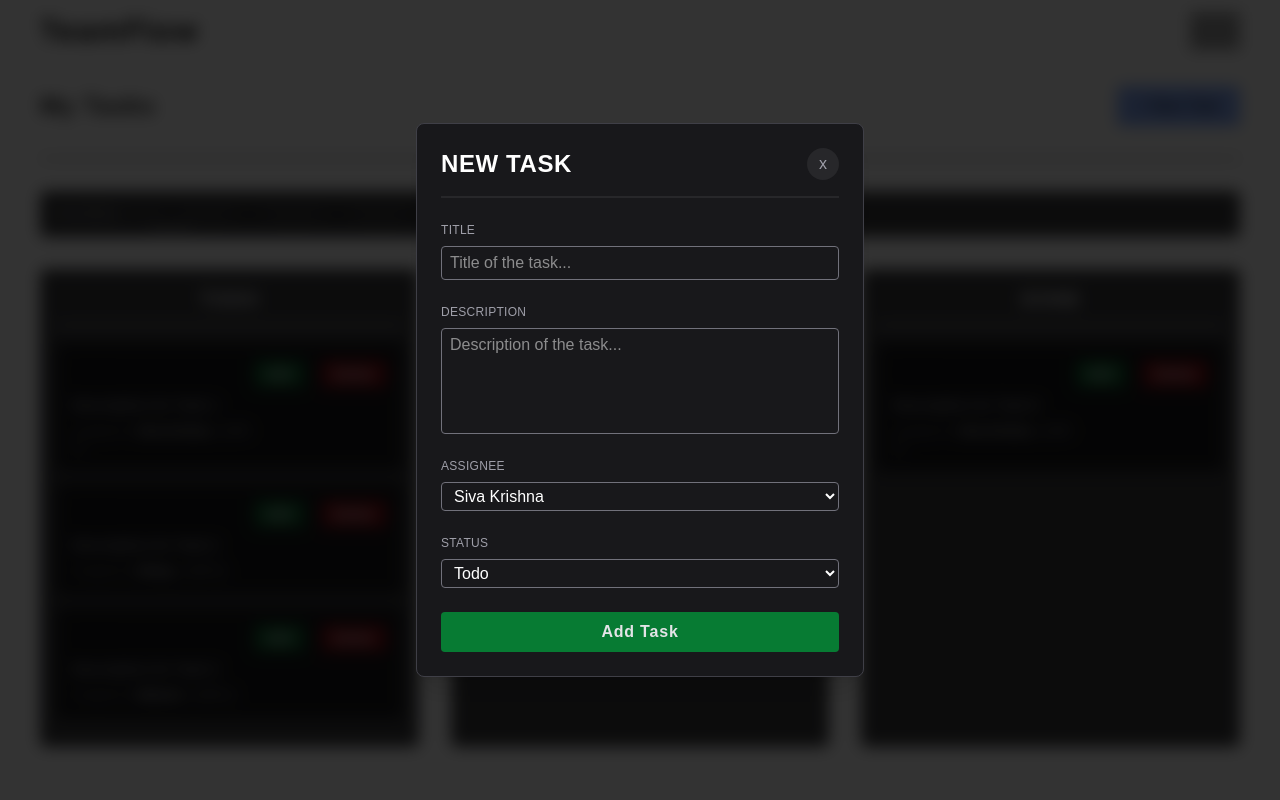
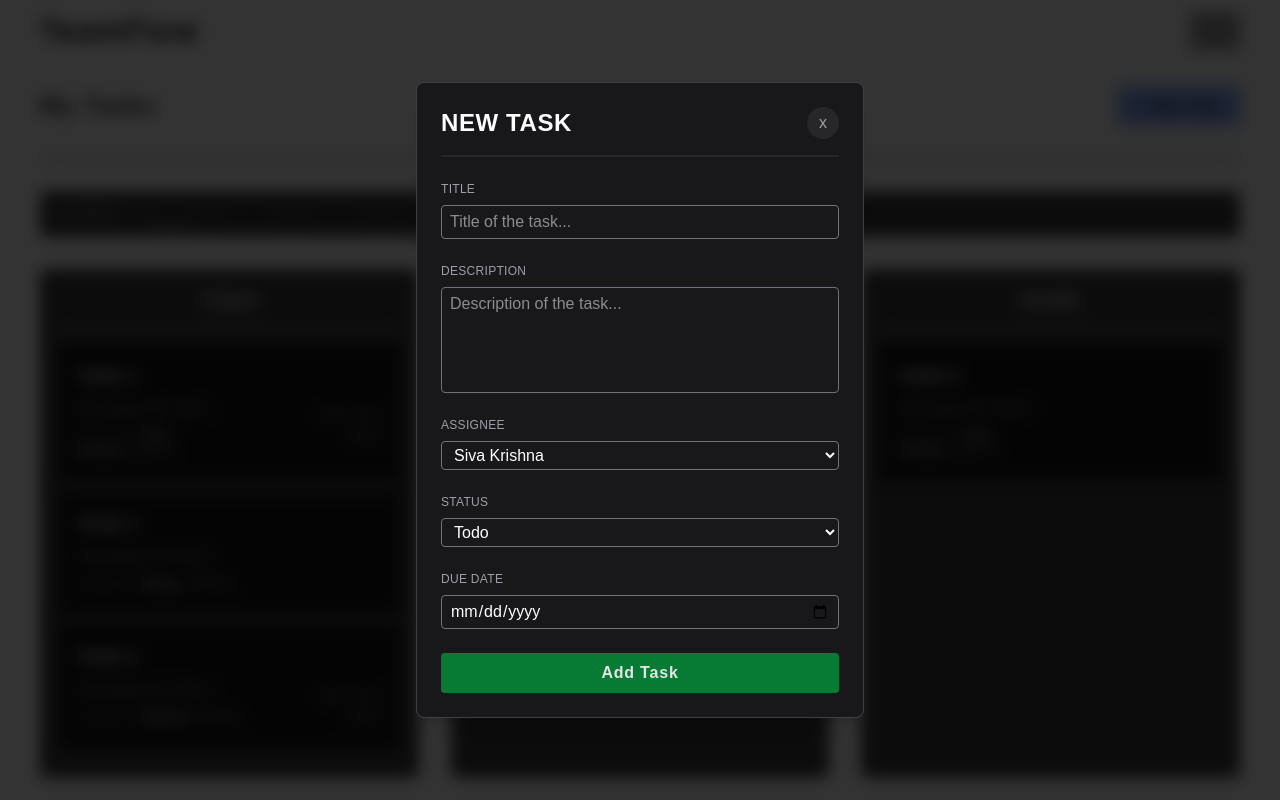
Before and after one commit to SivaKrishna6745/TeamFlow, a Next.js app: page / in a window 1280 px wide. Both pictures are taken after a click on the button "+ New Task". Built offline with nearby package versions, Linux system fonts and the light colour scheme; grey boxes are pictures that could not be loaded.

Commit message:
feat: Add due date support and UI improvements

```diff
--- a/mockData.ts
+++ b/mockData.ts
@@ -11,6 +11,7 @@ export const tasksData: Task[] = [
             userId: 'USR-1',
             name: 'Siva Krishna',
         },
+        dueDate: '2026-09-05T12:52:28.953Z',
     },
     {
         id: '2',
@@ -33,6 +34,7 @@ export const tasksData: Task[] = [
             userId: 'USR-2',
             name: 'Mahesh',
         },
+        dueDate: '2026-09-08T12:52:28.953Z',
     },
     {
         id: '4',
@@ -44,6 +46,7 @@ export const tasksData: Task[] = [
             userId: 'USR-3',
             name: 'Dileep',
         },
+        dueDate: '2026-09-10T12:52:28.953Z',
     },
     {
         id: '5',
--- a/src/components/TaskBoard.tsx
+++ b/src/components/TaskBoard.tsx
@@ -75,7 +75,7 @@ const TaskBoard = () => {
 
     const updateTask = (
         id: string,
-        changes: { title?: string; description?: string; assignee?: User; status?: Status },
+        changes: { title?: string; description?: string; assignee?: User; status?: Status; dueDate?: string },
     ) => {
         setTasks((prevTasks) =>
             prevTasks.map((t) =>
@@ -86,6 +86,7 @@ const TaskBoard = () => {
                           description: changes.description ?? t.description,
                           assignee: changes.assignee ?? t.assignee,
                           status: changes.status ?? t.status,
+                          dueDate: changes.dueDate ?? t.dueDate,
                       }
                     : t,
             ),
--- a/src/components/TaskCard.tsx
+++ b/src/components/TaskCard.tsx
@@ -13,32 +13,45 @@ const TaskCard = ({ task, edit, del, dragStart }: TaskCardProps) => {
     return (
         <div
             draggable
-            className="bg-zinc-900 rounded-sm p-4 my-3 flex justify-between items-baseline cursor-grab"
+            className="group bg-zinc-900 border border-zinc-800 hover:border-zinc-700 rounded-sm p-5 my-3 flex justify-between items-baseline cursor-grab active:cursor-grabbing hover:shadow-md hover:shadow-black/20 transition-all duration-200"
             onDragStart={() => dragStart(task.id)}
         >
             <div className="flex flex-col gap-2">
-                <p id="title" className="text-lg uppercase">
+                <p id="title" className="text-base font-semibold tracking-wide text-zinc-100 uppercase wrap-break-word">
                     {task.title}
                 </p>
-                <p id="descption" className="text-sm font-bold text-zinc-400">
+                <p id="descption" className="text-sm text-zinc-400 leading-relaxed wrap-break-word">
                     {task.description}
                 </p>
                 <p className="text-xs text-zinc-500">
-                    Assigned to <span className="font-semibold text-zinc-300">{task.assignee.name}</span>
+                    <span>Assigned to </span>
+                    <span className="font-semibold text-zinc-300">{task.assignee.name}</span>
                     <span className="ml-2 text-zinc-400 font-medium">({task.assignee.userId})</span>
                 </p>
             </div>
-            <div className="flex gap-4">
+            <div className="flex flex-col gap-4">
+                <div className="flex gap-4 opacity-90 sm:opacity-0 group-hover:opacity-100 transition-opacity duration-200">
                     <Button
                         label="Edit"
-                    className="px-3 py-1 text-sm bg-green-600/50 text-zinc-200 font-semibold hover:bg-green-500/60 active:scale-95 rounded-sm transition-all duration-300"
+                        className="px-3 py-1 text-xs bg-zinc-800 text-zinc-300 font-semibold hover:bg-green-500/20 hover:text-green-400 active:scale-95 rounded-sm transition-all duration-300 border border-zinc-700/50 hover:border-green-500/30"
                         onClick={() => edit(task.id)}
                     />
                     <Button
                         label="Delete"
-                    className="px-3 py-1 text-sm bg-red-600/50 text-zinc-200 font-semibold hover:bg-red-500/60 active:scale-95 rounded-sm transition-all duration-300"
+                        className="px-3 py-1 text-xs bg-zinc-800 text-zinc-300 font-semibold hover:bg-red-500/20 hover:text-red-400 active:scale-95 rounded-sm transition-all duration-300 border border-zinc-700/50 hover:border-red-500/30"
                         onClick={() => del(task.id)}
                     />
+                </div>
+                {task.dueDate && (
+                    <div className="text-right mt-auto">
+                        <span className="block text-xs font-semibold uppercase tracking-wide text-zinc-500">
+                            Due Date
+                        </span>
+                        <span className="text-xs text-zinc-400 font-medium">
+                            {new Date(task.dueDate).toLocaleDateString(undefined, { month: 'short', day: 'numeric' })}
+                        </span>
+                    </div>
+                )}
             </div>
         </div>
     );
--- a/src/components/TaskColumn.tsx
+++ b/src/components/TaskColumn.tsx
@@ -29,7 +29,7 @@ const TaskColumn = ({ status, tasks, editTask, deleteTask, dragStart, dragOver,
             onDragEnter={() => setIsDragOver(true)}
             onDragOver={dragOver}
             onDragLeave={handleDragLeave}
-            className={`bg-zinc-800/90 rounded-md p-4 transition-all duration-75 ${isDragOver ? 'shadow-md shadow-white/50' : ''}`}
+            className={`bg-zinc-800/90 border rounded-md p-4 transition-all duration-75 ${isDragOver ? 'border-zinc-600 shadow-sm shadow-white/20' : 'border-zinc-800'}`}
         >
             <h2 className="text-xl font-bold uppercase text-center mb-4 text-zinc-200 tracking-wide pb-3 border-b-2 border-zinc-400">
                 {status}
--- a/src/components/TaskForm.tsx
+++ b/src/components/TaskForm.tsx
@@ -12,7 +12,10 @@ interface TaskFormProps {
     add: (task: Task) => void;
     mode?: FormMode;
     editingTask: Task | undefined;
-    update?: (id: string, changes: { title?: string; description?: string; assignee?: User; status?: Status }) => void;
+    update?: (
+        id: string,
+        changes: { title?: string; description?: string; assignee?: User; status?: Status; dueDate?: string },
+    ) => void;
 }
 
 const FORM_FIELD_CLASSNAME =
@@ -25,6 +28,9 @@ const TaskForm = ({ tasks, close, add, mode = 'New', editingTask = undefined, up
     const [description, setDescription] = useState<string>(editMode ? (editingTask?.description ?? '') : '');
     const [status, setStatus] = useState<Status>(editMode ? (editingTask?.status ?? 'Todo') : 'Todo');
     const [assignee, setAssignee] = useState<User>(editMode ? (editingTask?.assignee ?? mockUsers[0]) : mockUsers[0]);
+    const [dueDate, setDueDate] = useState<string>(
+        editMode && editingTask?.dueDate ? (new Date(editingTask?.dueDate).toISOString().split('T')[0] ?? '') : '',
+    );
     const [error, setError] = useState<string>('');
 
     const submitTask = (e: React.FormEvent<HTMLFormElement>) => {
@@ -66,9 +72,10 @@ const TaskForm = ({ tasks, close, add, mode = 'New', editingTask = undefined, up
                 userId: assignee.userId,
                 name: assignee.name,
             },
+            dueDate: dueDate ? new Date(dueDate).toISOString() : undefined,
         };
 
-        if (editMode && editingTask) update?.(editingTask.id, { title, description, assignee, status });
+        if (editMode && editingTask) update?.(editingTask.id, { title, description, assignee, status, dueDate });
         else add(newTask);
 
         setTitle('');
@@ -76,6 +83,7 @@ const TaskForm = ({ tasks, close, add, mode = 'New', editingTask = undefined, up
         setStatus('Todo');
         setError('');
         setAssignee(mockUsers[0]);
+        setDueDate('');
         close();
     };
 
@@ -166,6 +174,19 @@ const TaskForm = ({ tasks, close, add, mode = 'New', editingTask = undefined, up
                     ))}
                 </select>
             </div>
+            <div className="flex flex-col gap-2">
+                <label htmlFor="dueDate" className="text-xs uppercase tracking-wide text-zinc-400">
+                    Due Date
+                </label>
+                <input
+                    type="date"
+                    id="dueDate"
+                    name="dueDate"
+                    value={dueDate}
+                    onChange={(e: React.ChangeEvent<HTMLInputElement>) => setDueDate(e.target.value)}
+                    className={FORM_FIELD_CLASSNAME}
+                />
+            </div>
             <Button
                 type="submit"
                 label={editMode ? 'Save Changes' : 'Add Task'}
--- a/src/types/index.ts
+++ b/src/types/index.ts
@@ -16,4 +16,5 @@ export interface Task {
     status: Status;
     createdAt: string;
     assignee: User;
+    dueDate?: string;
 }
```
Lines whose indentation alone changed are shown as unchanged.
